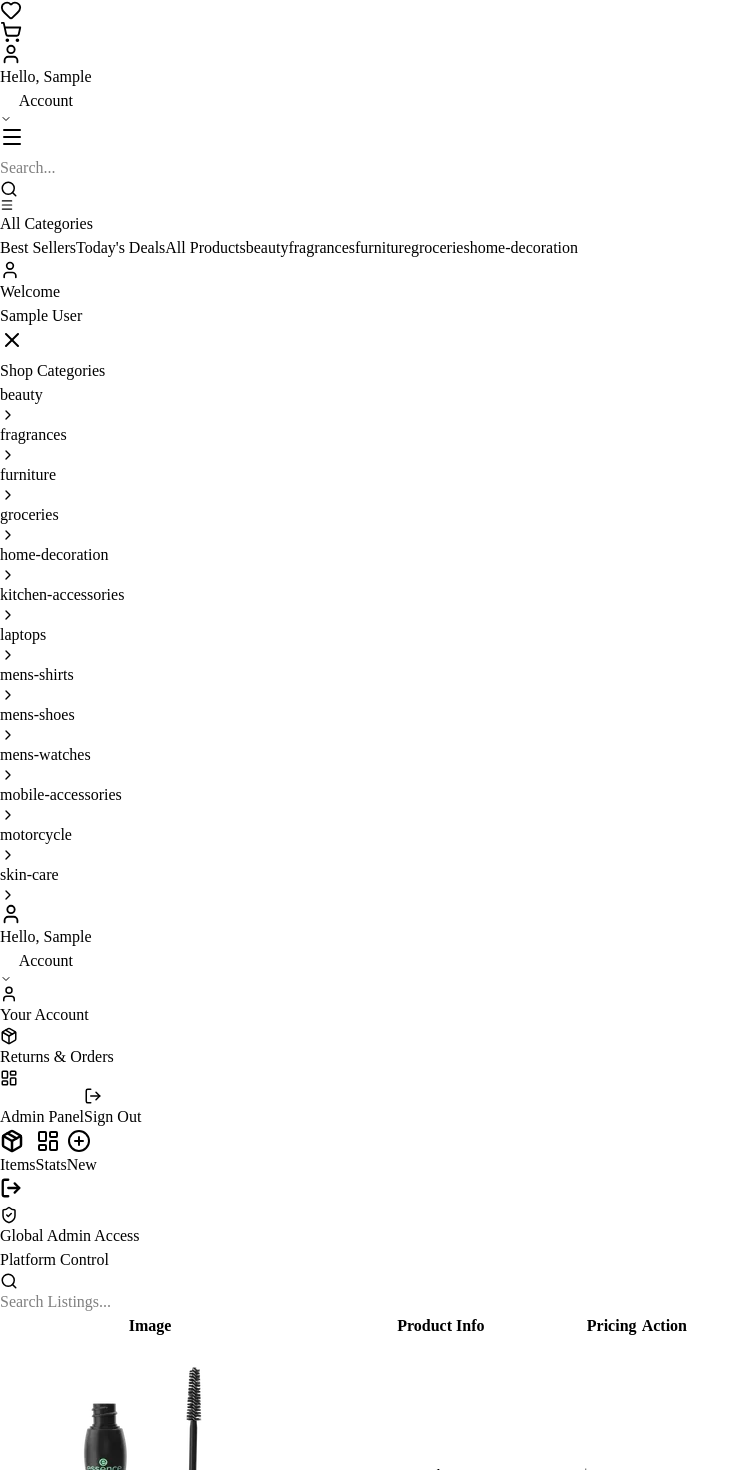
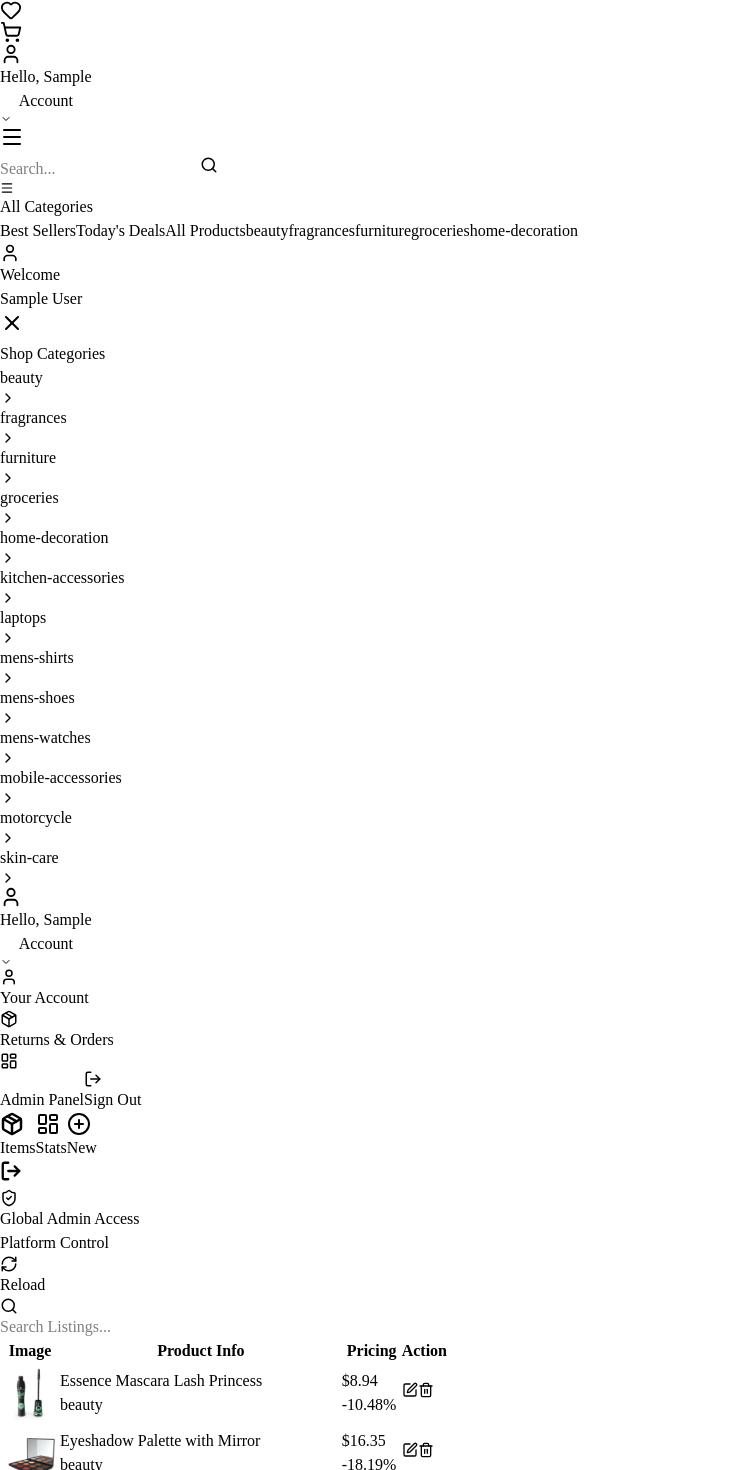
Before and after one commit to vinodkhatri1/E-Commerce, a React (Vite) app: page /seller-dashboard in a window 1280 px wide. Shown: the part 676-2146 px from the top of the page, without its empty margins (0-749 px from the left). Built offline with nearby package versions, Linux system fonts and the light colour scheme; sample sign-in values are in the browser's storage.

Commit message:
debug search and add reload in SellerDashboard

```diff
--- a/src/component/Header.jsx
+++ b/src/component/Header.jsx
@@ -126,16 +126,10 @@ const Header = () => {
       <div className="bg-gray-50 border-b border-gray-100 hidden lg:block font-sans">
         <div className="max-w-7xl mx-auto px-6 py-2 flex justify-between items-center text-[11px] font-black text-gray-500 uppercase tracking-[0.15em]">
           <div className="flex items-center gap-6">
-            <a
-              href="tel:+146942***44"
-              className="hover:text-indigo-600 transition-colors flex items-center gap-2"
-            >
+            <a className="hover:text-indigo-600 transition-colors flex items-center gap-2">
               <Phone size={12} className="text-indigo-500" /> +1 (469) 42*-**44
             </a>
-            <a
-              href="mailto:info@store.com"
-              className="hover:text-indigo-600 transition-colors flex items-center gap-2"
-            >
+            <a className="hover:text-indigo-600 transition-colors flex items-center gap-2">
               <Mail size={12} className="text-indigo-500" /> info@store.com
             </a>
           </div>
@@ -370,10 +364,12 @@ const Header = () => {
               value={searchTerm}
               onChange={(e) => setSearchTerm(e.target.value)}
             />
-            <Search
-              size={18}
-              className="absolute right-3 top-1/2 -translate-y-1/2 text-gray-400"
-            />
+            <button
+              type="submit"
+              className="absolute right-3 top-1/2 -translate-y-1/2 text-blue-600"
+            >
+              <Search size={18} />
+            </button>
           </form>
         </div>
 
--- a/src/component/SellerDashboardProduct.jsx
+++ b/src/component/SellerDashboardProduct.jsx
@@ -25,16 +25,25 @@ const SellerDashboardProduct = ({
                 key={product.id}
                 className="hover:bg-slate-50 transition group"
               >
-                <td className="p-4 w-20">
+                <td className="p-4">
+                  <div className="w-15 h-12 rounded-lg overflow-hidden bg-slate-100 flex-shrink-0">
                     <img
+                      width="60"
+                      height="48"
                       src={
                         product.image?.startsWith("data:")
                           ? product.image
                           : `/image/${product.category}/${product.image}`
                       }
-                    className="w-12 h-12 rounded-xl object-cover bg-slate-100"
-                    onError={(e) => (e.target.src = "https://placehold.co/100")}
+                      alt={product.name || "Product image"}
+                      className="w-full h-full object-cover transition-opacity duration-300"
+                      loading="lazy"
+                      onError={(e) => {
+                        e.target.onerror = null;
+                        e.target.src = "https://placehold.co/100";
+                      }}
                     />
+                  </div>
                 </td>
 
                 <td className="p-4">
--- a/src/pages/SellerDashboard.jsx
+++ b/src/pages/SellerDashboard.jsx
@@ -3,16 +3,16 @@ import { useNavigate } from "react-router-dom";
 import { useProducts } from "../context/productContext";
 import { useAuth } from "../context/AuthContext";
 
-// Icons
+// ✅ OPTIMIZED IMPORTS
 import LayoutDashboard from "lucide-react/dist/esm/icons/layout-dashboard";
 import Package from "lucide-react/dist/esm/icons/package";
 import PlusCircle from "lucide-react/dist/esm/icons/plus-circle";
 import Search from "lucide-react/dist/esm/icons/search";
 import LogOut from "lucide-react/dist/esm/icons/log-out";
 import ShieldCheck from "lucide-react/dist/esm/icons/shield-check";
+import RefreshCw from "lucide-react/dist/esm/icons/refresh-cw"; // New Icon
 
-// Components
-import DashboardViewGraph from "../component/DashboardViewGraph"; // Assuming you have this or generic placeholder
+import DashboardViewGraph from "../component/DashboardViewGraph";
 import SellerDashboardProduct from "../component/SellerDashboardProduct";
 import SellerDashboardAddProduct from "../component/SellerDashboardAddProduct";
 
@@ -22,23 +22,19 @@ const SellerDashboard = () => {
   const { products, addProduct, updateProduct, deleteProduct, categories } =
     useProducts();
 
-  // --- STATE MANAGEMENT ---
   const [activeTab, setActiveTab] = useState("products");
   const [editItem, setEditItem] = useState(null);
   const [searchQuery, setSearchQuery] = useState("");
   const deferredSearchQuery = useDeferredValue(searchQuery);
   const [previewImage, setPreviewImage] = useState(null);
 
-  // Pricing state for the Add/Edit Form
   const [pricing, setPricing] = useState({
     price: "",
     originalPrice: "",
     discountPercent: 0,
   });
 
-  // --- 1. AUTH PROTECTION ---
   useEffect(() => {
-    // If no user, or user is not seller/admin, redirect home
     if (!user || (user.role !== "seller" && user.role !== "admin")) {
       navigate("/", { replace: true });
     }
@@ -46,15 +42,12 @@ const SellerDashboard = () => {
 
   const myVisibleProducts = useMemo(() => {
     if (!user || !user.email) return [];
-
     if (user.role === "admin") return products;
-
     return products.filter((p) => {
       return p.sellerId === user.email;
     });
   }, [products, user]);
 
-  // --- 3. SEARCH FILTERING ---
   const filteredProducts = useMemo(() => {
     const query = deferredSearchQuery.toLowerCase();
     return myVisibleProducts.filter(
@@ -64,7 +57,6 @@ const SellerDashboard = () => {
     );
   }, [myVisibleProducts, deferredSearchQuery]);
 
-  // --- 4. ANALYTICS CALCULATION ---
   const analytics = useMemo(() => {
     const totalVal = myVisibleProducts.reduce(
       (sum, p) => sum + (Number(p.price) || 0) * (Number(p.stock) || 0),
@@ -81,30 +73,23 @@ const SellerDashboard = () => {
     };
   }, [myVisibleProducts]);
 
-  // --- 5. PRICE & DISCOUNT CALCULATION ---
   const handlePriceChange = (e) => {
     const { name, value } = e.target;
-
     setPricing((prev) => {
       const updated = { ...prev, [name]: value };
-
-      // Convert to numbers for math
       const salePrice = parseFloat(updated.price) || 0;
       const regPrice = parseFloat(updated.originalPrice) || 0;
 
-      // Auto-calculate discount percentage
       if (regPrice > salePrice && salePrice > 0) {
         const percentage = ((regPrice - salePrice) / regPrice) * 100;
         updated.discountPercent = Math.round(percentage);
       } else {
         updated.discountPercent = 0;
       }
-
       return updated;
     });
   };
 
-  // --- 6. IMAGE HANDLER ---
   const handleImageChange = (e) => {
     const file = e.target.files[0];
     if (file) {
@@ -114,7 +99,6 @@ const SellerDashboard = () => {
     }
   };
 
-  // --- 7. FORM SUBMISSION ---
   const handleFormSubmit = (e) => {
     e.preventDefault();
     const formData = new FormData(e.target);
@@ -127,9 +111,9 @@ const SellerDashboard = () => {
       stock: Number(formData.get("stock")),
       price: Number(pricing.price),
       originalPrice: Number(pricing.originalPrice),
-      discountPercent: pricing.discountPercent, // Save calculated discount
+      discountPercent: pricing.discountPercent,
       image: previewImage,
-      sellerId: user?.email, // Tag ownership
+      sellerId: user?.email,
       updatedAt: new Date().toISOString(),
     };
 
@@ -139,14 +123,12 @@ const SellerDashboard = () => {
       addProduct({ ...data, id: Date.now() });
     }
 
-    // Reset and close tab
     setEditItem(null);
     setPreviewImage(null);
     setPricing({ price: "", originalPrice: "", discountPercent: 0 });
     setActiveTab("products");
   };
 
-  // Helper to open "New Product" tab cleanly
   const openAddTab = () => {
     setEditItem(null);
     setPreviewImage(null);
@@ -154,7 +136,6 @@ const SellerDashboard = () => {
     setActiveTab("add");
   };
 
-  // Helper to load "Edit Product" tab
   const handleEditClick = (item) => {
     setEditItem(item);
     setPricing({
@@ -166,13 +147,17 @@ const SellerDashboard = () => {
     setActiveTab("add");
   };
 
+  // ✅ New Reload Function
+  const handleReload = () => {
+    window.location.reload();
+  };
+
   if (!user) return null;
 
   return (
     <div className="min-h-screen bg-slate-50 flex flex-col md:flex-row font-sans text-slate-900">
-      {/* --- SIDEBAR --- */}
+      {/* Navigation Sidebar */}
       <nav className="fixed bottom-0 left-0 right-0 z-40 h-20 bg-white/80 backdrop-blur-lg border-t border-slate-100 md:fixed md:top-35 md:h-screen md:w-24 md:flex-col md:border-t-0 md:border-r md:pt-12 md:pb-10 flex items-center justify-around md:justify-start md:gap-8">
-        {/* Navigation Items */}
         <div className="flex md:flex-col items-center justify-around w-full md:gap-6">
           <NavButton
             active={activeTab === "products"}
@@ -194,7 +179,6 @@ const SellerDashboard = () => {
           />
         </div>
 
-        {/* Desktop Logout - Styled to match */}
         <button
           onClick={logout}
           className="hidden md:flex mt-auto group p-4 rounded-3xl text-slate-300 hover:text-rose-500 hover:bg-rose-50 transition-all active:scale-90"
@@ -204,7 +188,7 @@ const SellerDashboard = () => {
         </button>
       </nav>
 
-      {/* --- MAIN CONTENT --- */}
+      {/* Main Content */}
       <main className="flex-1 p-6 md:p-12 max-w-6xl mx-auto w-full mb-20 md:mb-0">
         <header className="mb-8 flex justify-between items-end">
           <div>
@@ -228,9 +212,24 @@ const SellerDashboard = () => {
                 : `Welcome, ${user.name}`}
             </h2>
           </div>
+
+          {/* ✅ REFRESH BUTTON ADDED HERE */}
+          <button
+            onClick={handleReload}
+            className="group flex items-center gap-2 px-4 py-3 bg-white rounded-2xl shadow-sm border border-slate-100 text-slate-400 hover:text-indigo-600 hover:border-indigo-100 hover:shadow-md transition-all active:scale-95"
+            title="Reload System"
+          >
+            <RefreshCw
+              size={18}
+              className="transition-transform duration-500 group-hover:rotate-180"
+            />
+            <span className="hidden sm:block font-bold text-xs uppercase tracking-wider">
+              Reload
+            </span>
+          </button>
         </header>
 
-        {/* SEARCH BAR (Only show on Products tab) */}
+        {/* Dynamic Content */}
         {activeTab === "products" && (
           <div className="mb-8 relative max-w-md animate-in fade-in slide-in-from-left-4">
             <Search
@@ -248,7 +247,6 @@ const SellerDashboard = () => {
         )}
 
         <div className="transition-all duration-300">
-          {/* TAB 1: DASHBOARD ANALYTICS */}
           {activeTab === "dashboard" && (
             <DashboardViewGraph
               products={myVisibleProducts}
@@ -257,7 +255,6 @@ const SellerDashboard = () => {
             />
           )}
 
-          {/* TAB 2: PRODUCT LIST */}
           {activeTab === "products" && (
             <SellerDashboardProduct
               products={filteredProducts}
@@ -267,7 +264,6 @@ const SellerDashboard = () => {
             />
           )}
 
-          {/* TAB 3: ADD/EDIT FORM */}
           {activeTab === "add" && (
             <SellerDashboardAddProduct
               user={user}
@@ -275,7 +271,7 @@ const SellerDashboard = () => {
               setEditItem={setEditItem}
               previewImage={previewImage}
               pricing={pricing}
-              handlePriceChange={handlePriceChange} // Logic passed here
+              handlePriceChange={handlePriceChange}
               handleImageChange={handleImageChange}
               handleFormSubmit={handleFormSubmit}
               categories={categories}
@@ -288,7 +284,6 @@ const SellerDashboard = () => {
   );
 };
 
-// Helper Component for Sidebar
 const NavButton = ({ active, icon, onClick, label }) => (
   <button
     onClick={onClick}
--- a/src/pages/UserProfile.jsx
+++ b/src/pages/UserProfile.jsx
@@ -3,24 +3,21 @@ import { useNavigate, Link } from "react-router-dom";
 import { useAuth } from "../context/AuthContext";
 import { useCart } from "../context/CartContext";
 
-// Icons
-import {
-  Clock,
-  Trash2,
-  ArrowRight,
-  Plus,
-  Minus,
-  CheckCircle,
-  MapPin,
-  Save,
-  Loader2,
-  AlertTriangle,
-  LogOut,
-  Package,
-  ChevronRight,
-  LayoutDashboard,
-  ShieldCheck,
-} from "lucide-react";
+import Clock from "lucide-react/dist/esm/icons/clock";
+import Trash2 from "lucide-react/dist/esm/icons/trash-2";
+import ArrowRight from "lucide-react/dist/esm/icons/arrow-right";
+import Plus from "lucide-react/dist/esm/icons/plus";
+import Minus from "lucide-react/dist/esm/icons/minus";
+import CheckCircle from "lucide-react/dist/esm/icons/check-circle";
+import MapPin from "lucide-react/dist/esm/icons/map-pin";
+import Save from "lucide-react/dist/esm/icons/save";
+import Loader2 from "lucide-react/dist/esm/icons/loader-2";
+import AlertTriangle from "lucide-react/dist/esm/icons/alert-triangle";
+import LogOut from "lucide-react/dist/esm/icons/log-out";
+import Package from "lucide-react/dist/esm/icons/package";
+import ChevronRight from "lucide-react/dist/esm/icons/chevron-right";
+import LayoutDashboard from "lucide-react/dist/esm/icons/layout-dashboard";
+import ShieldCheck from "lucide-react/dist/esm/icons/shield-check";
 
 const UserProfile = () => {
   const { user, logout, login } = useAuth();
@@ -42,42 +39,35 @@ const UserProfile = () => {
   });
   useEffect(() => {
     if (user) {
-      // 1. Check for previously saved profile updates (specific to this page)
       const savedAddress = localStorage.getItem(`address_${user.email}`);
-      // 2. Load order count
       const savedOrders = localStorage.getItem(`orders_${user.email}`);
       if (savedOrders) setOrderCount(JSON.parse(savedOrders).length);
 
       if (savedAddress) {
-        // Use specifically updated profile data if it exists
         setAddressInfo(JSON.parse(savedAddress));
       } else {
-        // AUTO-INPUT: Use the data provided during Registration/Login
         setAddressInfo({
           email: user.email || "",
           firstName: user.firstName || "",
           lastName: user.lastName || "",
           address: user.address || "",
           city: user.city || "",
-          zip: user.zipCode || "", // Note: mapped from zipCode to zip for your state
+          zip: user.zipCode || "",
         });
       }
     }
   }, [user]);
 
-  // --- ROLE LOGIC (Saves to both Active Session and Permanent Storage) ---
   const toggleSellerRole = () => {
     const newRole = user?.role === "seller" ? "buyer" : "seller";
     const updatedUser = { ...user, role: newRole };
 
-    // 1. Update Permanent "Database"
     const users = JSON.parse(localStorage.getItem("registeredUsers") || "[]");
     const updatedUsers = users.map((u) =>
       u.email === user.email ? { ...u, role: newRole } : u,
     );
     localStorage.setItem("registeredUsers", JSON.stringify(updatedUsers));
 
-    // 2. Update Context & Active User Session
     login(updatedUser);
 
     if (newRole === "seller") {
@@ -88,14 +78,12 @@ const UserProfile = () => {
   const handleDeleteAccount = () => {
     if (!user?.email) return;
 
-    // Sync with the key used in LogIn.jsx
     const allUsers = JSON.parse(
       localStorage.getItem("registeredUsers") || "[]",
     );
     const updatedUsers = allUsers.filter((u) => u.email !== user.email);
     localStorage.setItem("registeredUsers", JSON.stringify(updatedUsers));
 
-    // Clean up personal data
     localStorage.removeItem(`orders_${user.email}`);
     localStorage.removeItem(`address_${user.email}`);
 
@@ -115,13 +103,11 @@ const UserProfile = () => {
     setIsSaving(true);
 
     setTimeout(() => {
-      // 1. Save to specific address key (for Checkout logic)
       localStorage.setItem(
         `address_${user.email}`,
         JSON.stringify(addressInfo),
       );
 
-      // 2. Sync with the main user object in AuthContext
       const updatedUser = {
         ...user,
         firstName: addressInfo.firstName,
@@ -134,10 +120,8 @@ const UserProfile = () => {
           user.name,
       };
 
-      // Update the active session via login (this updates AuthContext)
       login(updatedUser);
 
-      // 3. Update the "Database" (registeredUsers)
       const users = JSON.parse(localStorage.getItem("registeredUsers") || "[]");
       const updatedUsers = users.map((u) =>
         u.email === user.email ? { ...u, ...updatedUser } : u,
@@ -176,7 +160,6 @@ const UserProfile = () => {
   return (
     <div className="min-h-screen bg-slate-50 py-10 px-4">
       <div className="max-w-5xl mx-auto grid grid-cols-1 lg:grid-cols-12 gap-8">
-        {/* ASIDE: IDENTITY & CONTROLS */}
         <aside className="lg:col-span-4 space-y-6">
           <div className="bg-white rounded-[2.5rem] p-8 shadow-sm border border-slate-200 text-center">
             <div className="relative inline-block mb-4">
@@ -296,7 +279,6 @@ const UserProfile = () => {
           </div>
         </aside>
 
-        {/* MAIN: SHIPPING & CART */}
         <main className="lg:col-span-8 space-y-6">
           <div className="bg-white rounded-[2.5rem] p-8 shadow-sm border border-slate-200">
             <div className="flex justify-between items-start mb-8">
@@ -326,12 +308,14 @@ const UserProfile = () => {
             </div>
 
             <div className="grid grid-cols-1 md:grid-cols-2 gap-5">
+              <div className="md:col-span-2">
                 <ProfileInput
                   label="Email"
                   name="email"
                   value={addressInfo.email}
                   onChange={handleAddressChange}
                 />
+              </div>
               <ProfileInput
                 label="First Name"
                 name="firstName"
```
Lines whose indentation alone changed are shown as unchanged.
